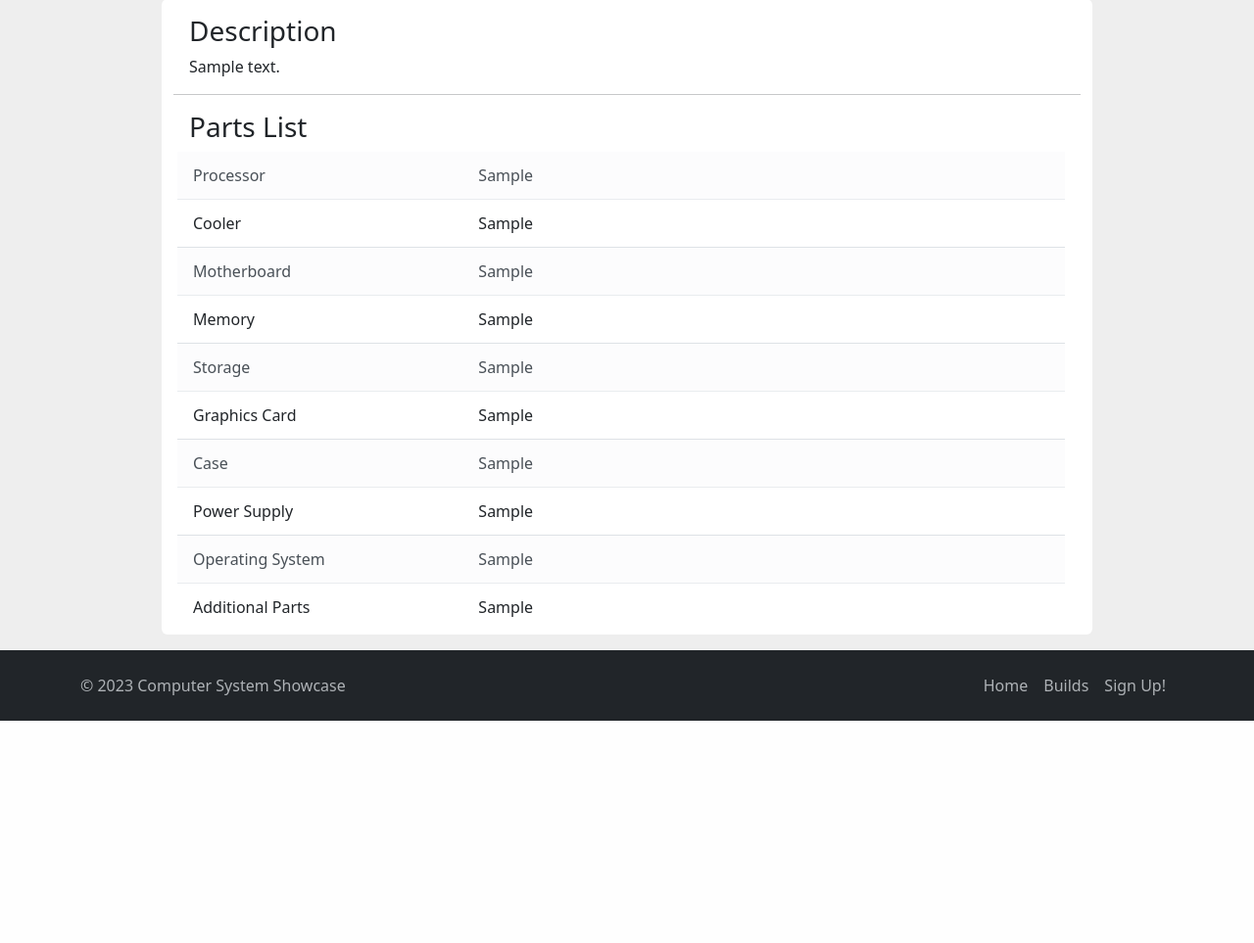
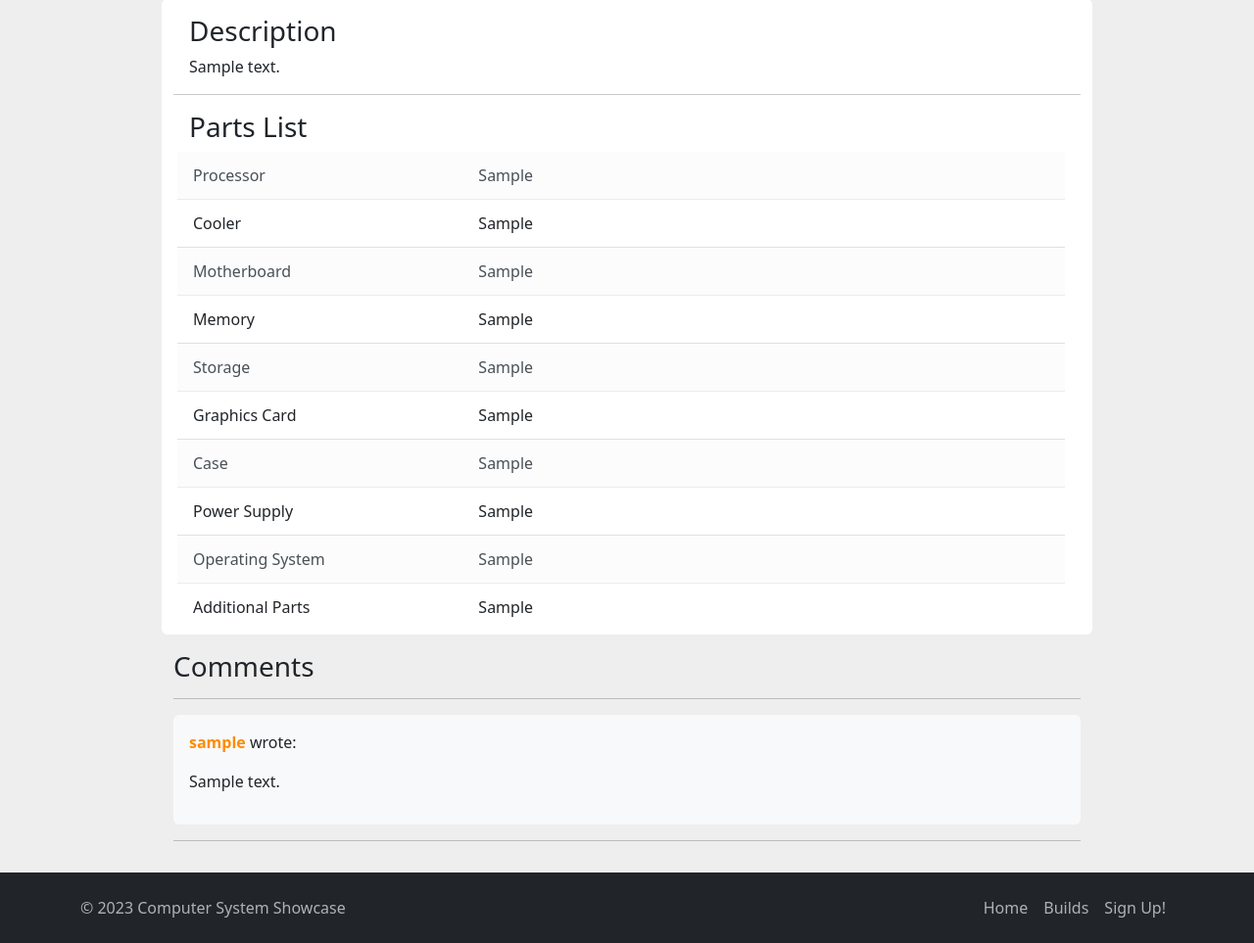
Before and after one commit to alexkavanagh-dev/computer-system-showcase, a Django app: a page that uses templates/post_detail.html in a window 1280 px wide. Shown: the part 199-1162 px from the top of the page at 98% size. Before the commit the page ends 935 px from the top, so only its background shows below. Run offline with Django 3.2, Linux system fonts and the light colour scheme; tables that the repository leaves empty hold one stand-in row (values such as "Sample post"); some libraries are stand-ins or nearby versions.

Commit message:
Add comments to post detail page

```diff
--- a/templates/post_detail.html
+++ b/templates/post_detail.html
@@ -28,7 +28,7 @@
     <!-- Post Body & Parts List -->
 
     <div class="row">
-        <div class="col-10 bg-white mx-auto rounded">
+        <div class="col-10 bg-white mx-auto mb-3 rounded">
             <!-- Body -->
             <div id="post-body" class="m-3">
                 <h3>Description</h3>
@@ -84,7 +84,24 @@
             </div>
         </div>
     </div>
+
+    <!-- Comments -->
+    <div class="row">
+        <div class="col-md-10 mx-auto">
+            <h3>Comments</h3>
+            <hr>
+            <div id="comments">
+                {% for comment in comments %}
+                <div class="comment bg-light rounded p-3">
+                    <p class="d-inline fw-bold card-author">{{ comment.author }}</p>
+                    <p class="d-inline fw-light"> wrote:</p>
+                    <p >{{ comment.body | linebreaks }}</p>
+                </div>
+                <hr>
+                {% endfor %}
+            </div>
+        </div>
+    </div>
 </div>
 
-
 {% endblock content %}
```
